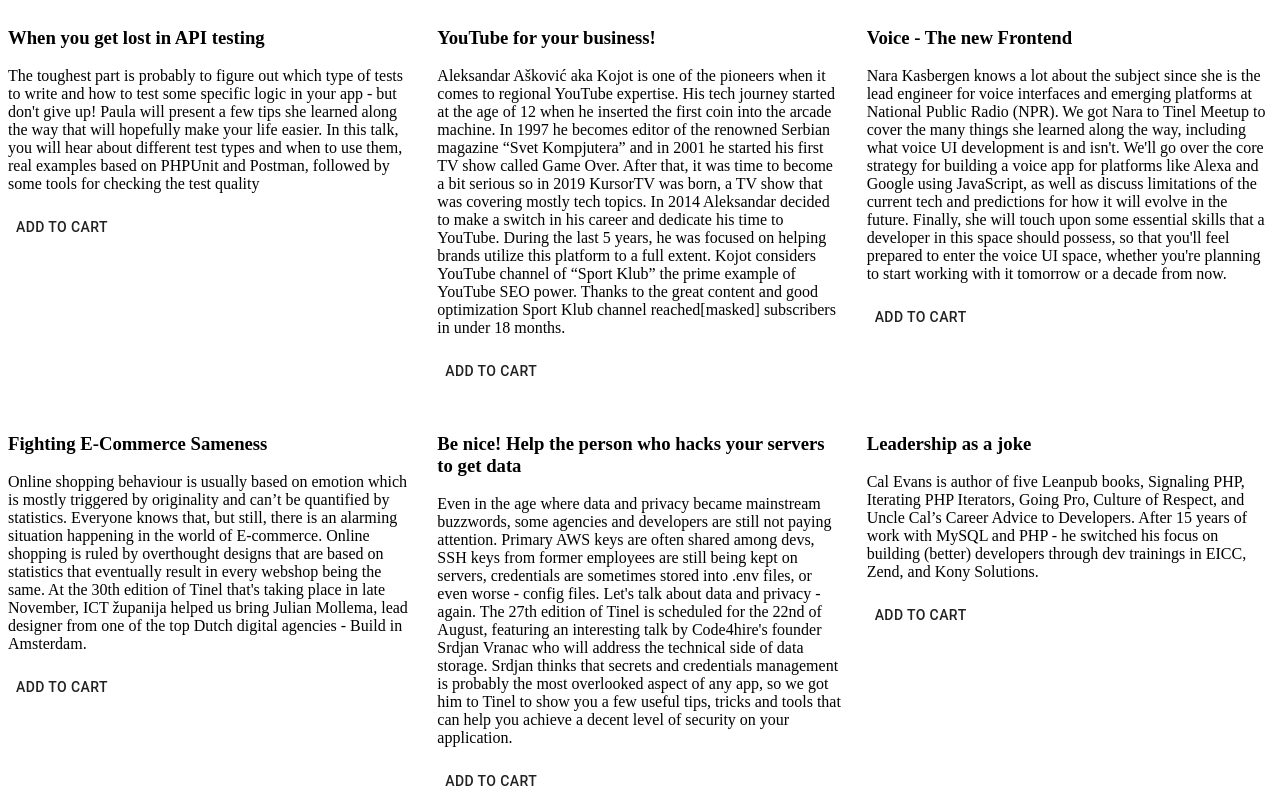
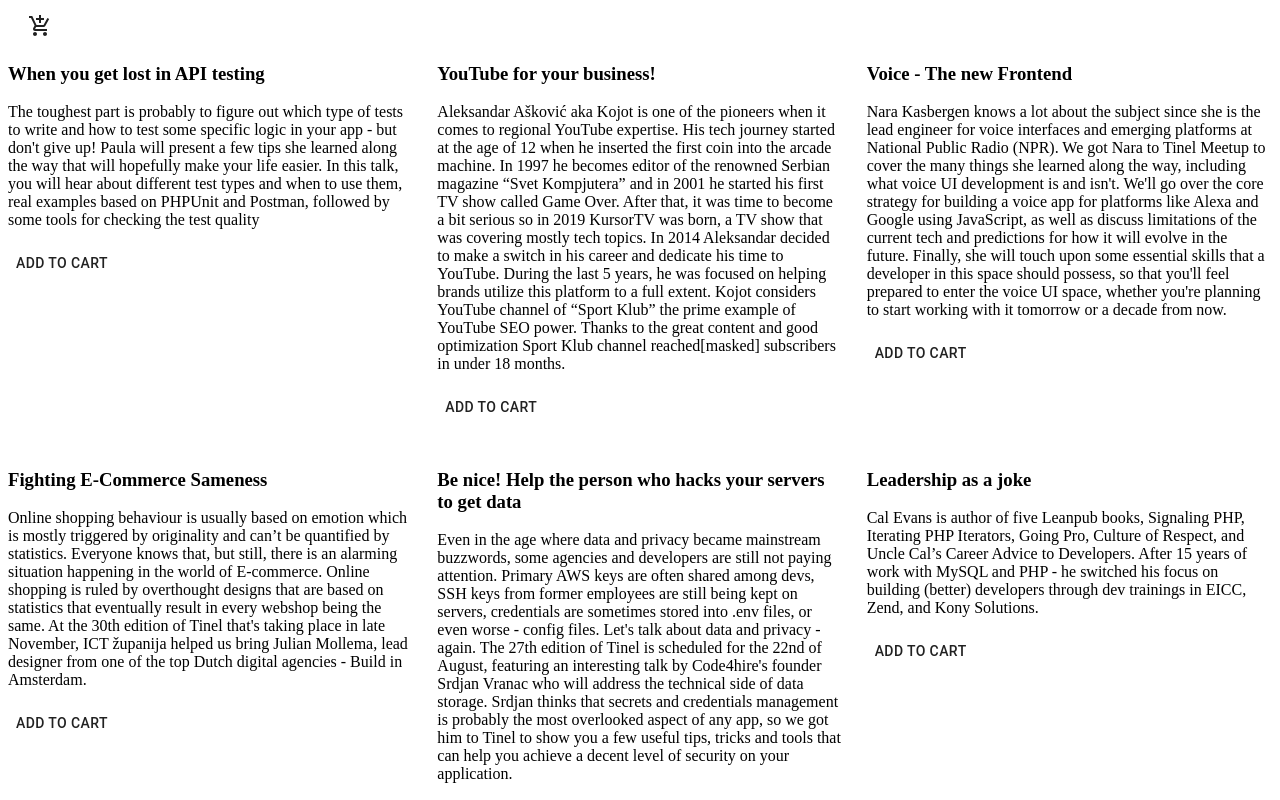
Before and after one commit to ydrea/shoppingcart, a React (Create React App) app: page / in a window 1280 px wide. Shown: the top 800 px of the page. Built offline with nearby package versions, Linux system fonts and the light colour scheme; data requests are answered from the project's data file.

Commit message:
cart drawer

```diff
--- a/src/App.tsx
+++ b/src/App.tsx
@@ -10,6 +10,7 @@ import AddShoppingCartIcon from '@material-ui/icons/AddShoppingCart';
 import Item from './components/Item'
 // styles
 import {Wrapper} from './App.styles'
+import { Button } from '@material-ui/core';
 
 export type CartItemType = {
   id: number;
@@ -28,10 +29,13 @@ await (await fetch ('http://localhost:8000/workshops')).json();
 
 
 const App = () => {
+  const [cartOpen, setCartOpen] = useState(false)
+const [cartItems, setCartItems] = useState([] as CartItemType[])
+
   const {data, isLoading, error} = useQuery <CartItemType[]> ('stvari', getProducts);
   console.log(data);
 
-  const getTotalItems = () => null;
+  const getTotalItems = (items: CartItemType[]) => null;
 
 const handleAddToCart = () => null;
 
@@ -42,6 +46,15 @@ if (error) return <div> Greska </div>
 
   return (
     <Wrapper>
+      <Drawer anchor='left' open={cartOpen} onClose={()=> setCartOpen(false)}>
+        The Cart
+      </Drawer>
+      <Button onClick={()=>setCartOpen(true)}>
+        <Badge badgeContent={getTotalItems(cartItems)} color='error'>
+<AddShoppingCartIcon />
+
+        </Badge>
+      </Button>
       <Grid container spacing = {3}>
         {data?.map(item => (
           <Grid item key={item.id} xs={12} sm={4}>
```
